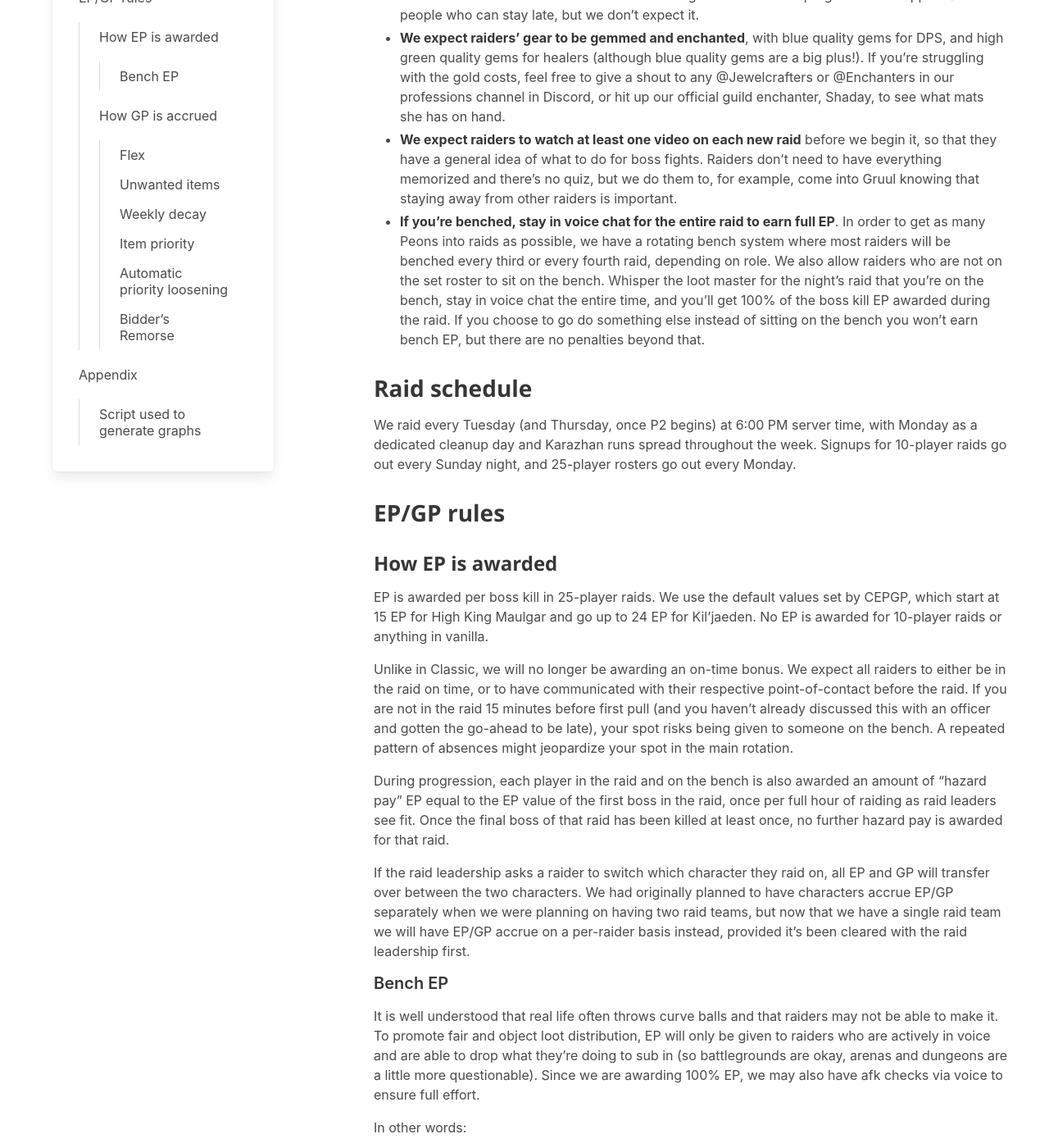
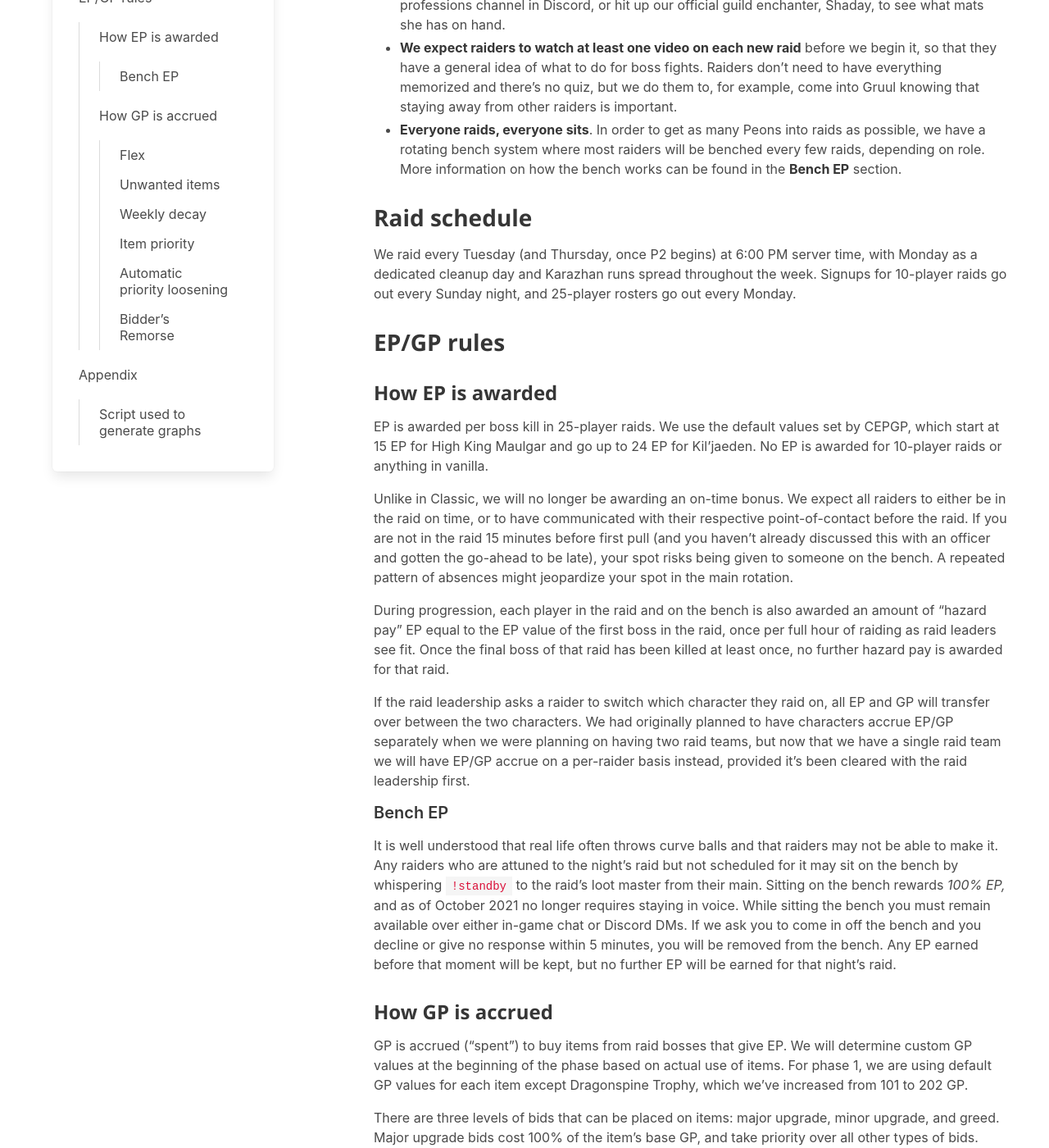
Before and after one commit to industrial-peons/industrial-peons.github.io, a Jekyll site: the page built from raid-format.md, in a window 1280 px wide and 1400 px high, scrolled down 897 px. Shown: the whole window at 82% size. Built offline with Jekyll 4.4.1, drawn with Linux system fonts in a browser that asks for light colours; some web fonts are replaced; some of the changed text lies outside the part shown.

Commit message:
Updated raid format.

```diff
--- a/raid-format.md
+++ b/raid-format.md
@@ -6,15 +6,13 @@ has_toc: true
 
 # Industrial Peons TBC Raid Format
 
-**_Note: this is copied from a living document stored in Google Docs. If there are any ways that this document differs from the Google Doc, the Google Doc takes precedent. A link to the Google Doc that allows commenting is available on the Discord._**
+**_Note: This document is considered to be the source of truth whenever it differs from the Google Doc.._**
 
 Welcome to the Peons! We’re the queer-friendly commie underdogs of Grobbulus, dedicated to proving that you can be a successful raid team without enabling the most toxic elements in gaming.
 
 We’re a democratically run guild, with votes on loot system and item priorities before every major content phase, and we elect our own guild leader. Our leadership core is 100% volunteer-based, with no benefits for being an officer other than a grisly view of how the sausage is made.
 
 ## Raid Expectations
-
-Since we only have enough members in our leadership core to run one raid at a time, we want to make sure that we have an explicit list of requirements in order to be fair to both people who are currently on the raid team, as well as people waiting to join.
 
 In general, we have the following list of expectations for each raider:
 
@@ -24,7 +22,7 @@ In general, we have the following list of expectations for each raider:
 - **Our raids run from 6:00 PM to 9:00 PM**. During times of difficult progression we appreciate people who can stay late, but we don’t expect it.
 - **We expect raiders’ gear to be gemmed and enchanted**, with blue quality gems for DPS, and high green quality gems for healers (although blue quality gems are a big plus!). If you’re struggling with the gold costs, feel free to give a shout to any @Jewelcrafters or @Enchanters in our professions channel in Discord, or hit up our official guild enchanter, Shaday, to see what mats she has on hand.
 - **We expect raiders to watch at least one video on each new raid** before we begin it, so that they have a general idea of what to do for boss fights. Raiders don’t need to have everything memorized and there’s no quiz, but we do them to, for example, come into Gruul knowing that staying away from other raiders is important.
-- **If you’re benched, stay in voice chat for the entire raid to earn full EP**. In order to get as many Peons into raids as possible, we have a rotating bench system where most raiders will be benched every third or every fourth raid, depending on role. We also allow raiders who are not on the set roster to sit on the bench. Whisper the loot master for the night’s raid that you’re on the bench, stay in voice chat the entire time, and you’ll get 100% of the boss kill EP awarded during the raid. If you choose to go do something else instead of sitting on the bench you won’t earn bench EP, but there are no penalties beyond that.
+- **Everyone raids, everyone sits**. In order to get as many Peons into raids as possible, we have a rotating bench system where most raiders will be benched every few raids, depending on role. More information on how the bench works can be found in the **Bench EP** section.
 
 ## Raid schedule
 
@@ -44,14 +42,7 @@ If the raid leadership asks a raider to switch which character they raid on, all
 
 #### Bench EP
 
-It is well understood that real life often throws curve balls and that raiders may not be able to make it. To promote fair and object loot distribution, EP will only be given to raiders who are actively in voice and are able to drop what they’re doing to sub in (so battlegrounds are okay, arenas and dungeons are a little more questionable). Since we are awarding 100% EP, we may also have afk checks via voice to ensure full effort.
-
-In other words:
-
-- 100% EP for staying in voice.
-- 0% EP for all other benched raiders.
-
-**The bench is open to every level 70 member who is attuned for the raid they’re benching for, regardless of whether they’re on the main roster or not**. When people drop out of the main roster, we will prioritize replacing them from bench members.
+It is well understood that real life often throws curve balls and that raiders may not be able to make it. Any raiders who are attuned to the night's raid but not scheduled for it may sit on the bench by whispering `!standby` to the raid's loot master from their main. Sitting on the bench rewards *100% EP,* and as of October 2021 no longer requires staying in voice. While sitting the bench you must remain available over either in-game chat or Discord DMs. If we ask you to come in off the bench and you decline or give no response within 5 minutes, you will be removed from the bench. Any EP earned before that moment will be kept, but no further EP will be earned for that night's raid.
 
 ### How GP is accrued
 
```
Also changed, not shown: ssc.md (+1 -1 lines), te.md (+1 -1 lines).
